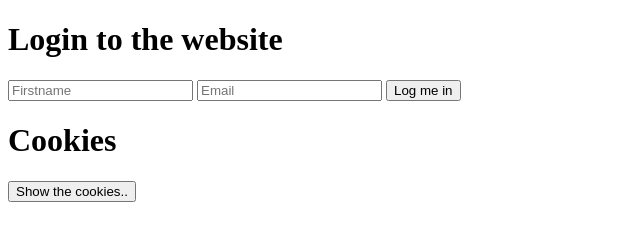
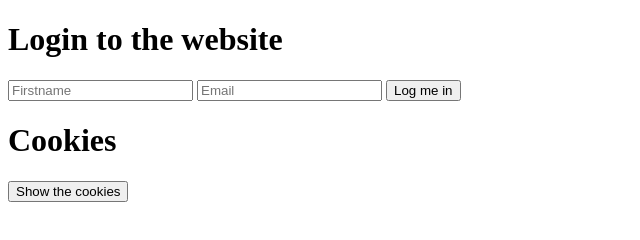
Before and after one commit to AdongoJr2/alx_javascript, a website: page Cookies_local_storage/0-index.html in a window 1280 px wide. Shown: the full height of the page, 0-640 px from the left. Drawn offline with Linux system fonts and the light colour scheme.

Commit message:
fix: 0. Create basic cookie

```diff
--- a/Cookies_local_storage/0-index.html
+++ b/Cookies_local_storage/0-index.html
@@ -16,7 +16,7 @@
 
     <h1>Cookies</h1>
 
-    <button onclick="showCookies()">Show the cookies..</button>
+    <button onclick="showCookies()">Show the cookies</button>
 
     <script defer>
         function setCookies() {
```
